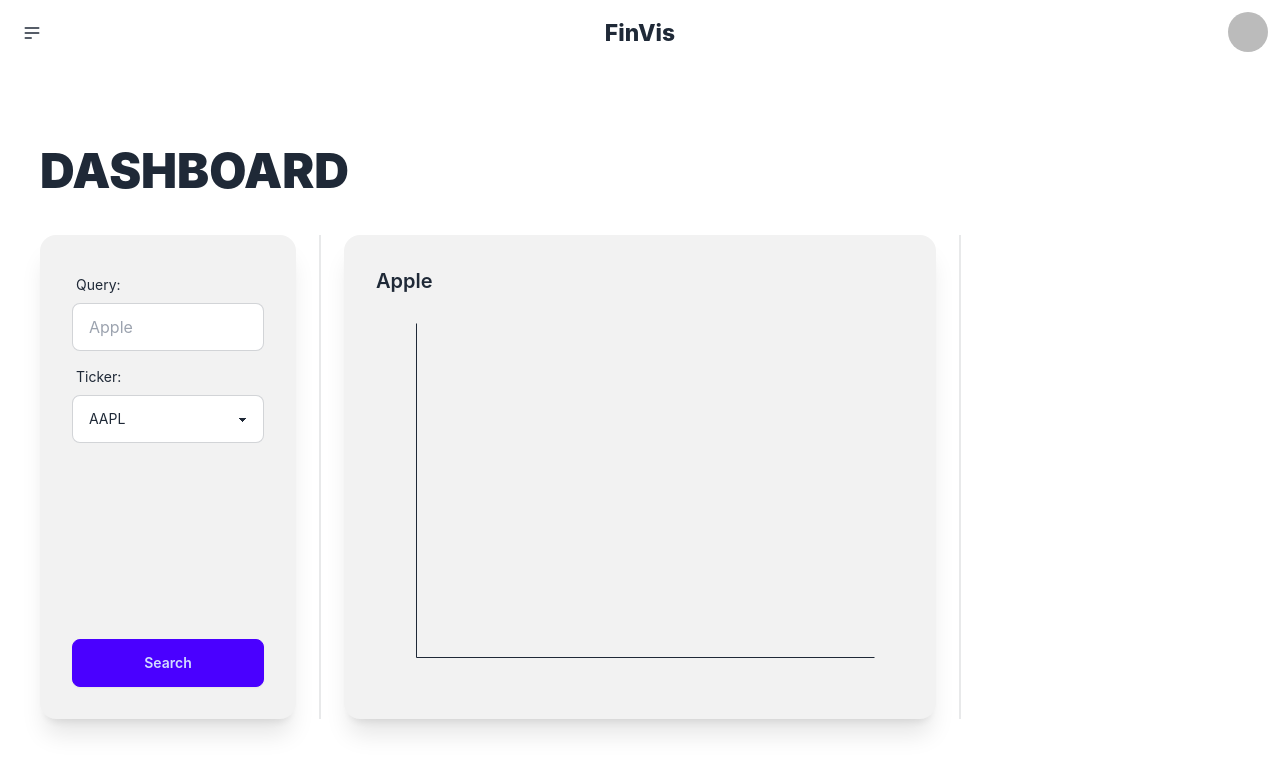
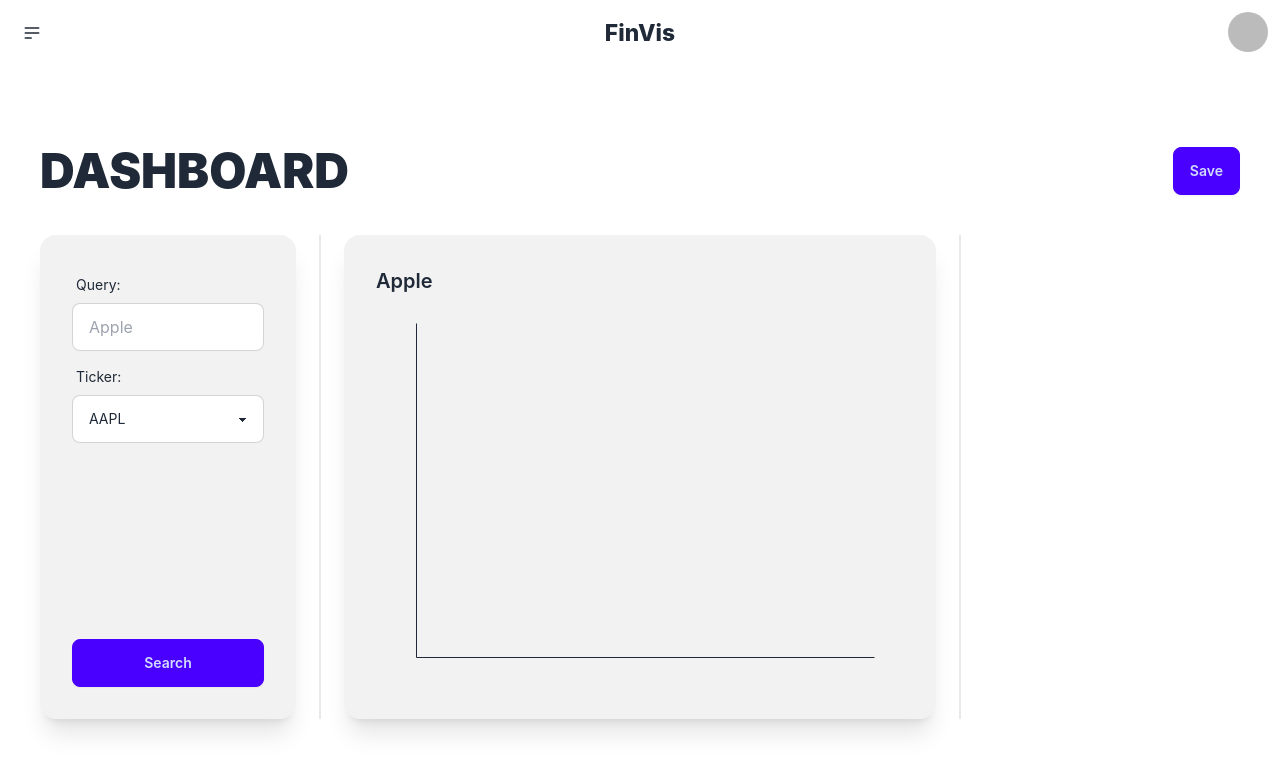
Before and after one commit to TXM4S/finvis, a React (Create React App) app: page /dashboard in a window 1280 px wide. Shown: the top 772 px of the page. Built offline with nearby package versions, Linux system fonts and the light colour scheme; no server answers; sample sign-in values are in the browser's storage.

Commit message:
add save button & fix height visual bug

```diff
--- a/src/routes/dashboard.jsx
+++ b/src/routes/dashboard.jsx
@@ -97,7 +97,16 @@ const DashBoard = () => {
     <></>
   ) : (
     <div className="flex flex-col space-y-10 items-center">
-      <h1 className="ml-10 text-5xl font-black self-start"> DASHBOARD </h1>
+      <div className="flex flex-row w-full">
+        <h1 className="ml-10 text-5xl font-black self-start"> DASHBOARD </h1>
+        <button
+          className="btn btn-primary ml-auto self-end"
+          onClick={handleSave}
+        >
+          {" "}
+          Save{" "}
+        </button>
+      </div>
       <div class="flex ml-10 flex-row justify-center">
         <SearchBar handleSearch={handleSearch} />
         <div className="divider lg:divider-horizontal"></div>
@@ -115,10 +124,10 @@ const DashBoard = () => {
         </div>
         <div className="divider lg:divider-horizontal"></div>
         {articleElements.length === 0 ? (
-          <div className="w-64 h-96"></div>
+          <div className="w-64 h-[475px]"></div>
         ) : (
           <>
-            <div className="overflow-y-scroll no-scrollbar w-64 h-[500px]">
+            <div className="overflow-y-scroll no-scrollbar w-64 h-[475px]">
               {articleElements}
             </div>
           </>
```
